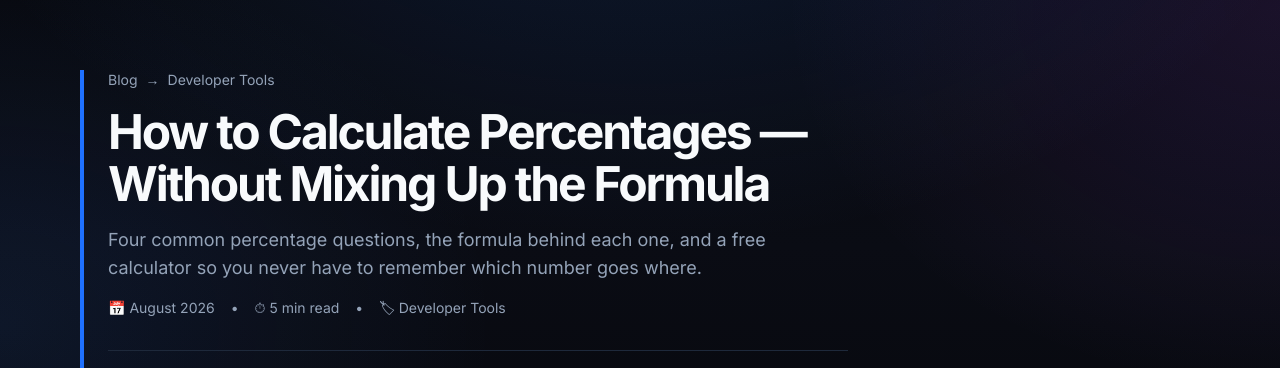
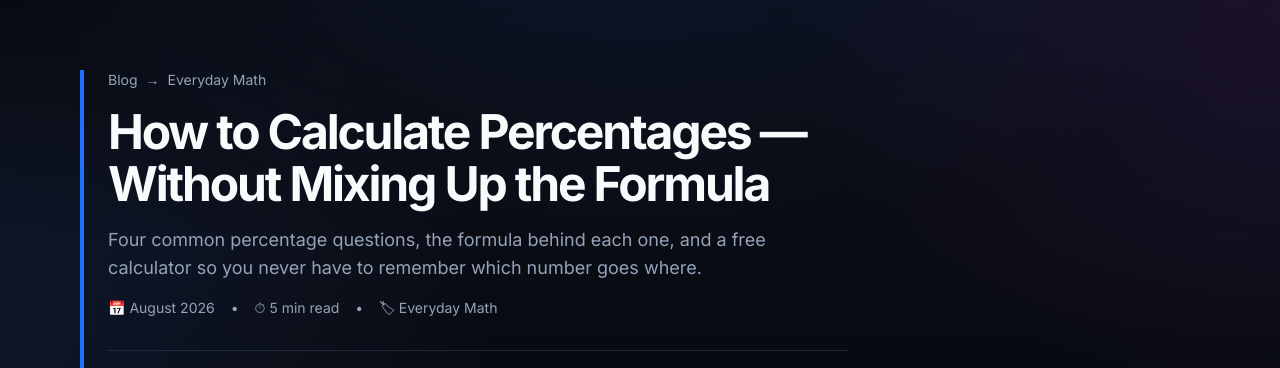
Before and after one commit to surajkumar122024-star/ok01, a Next.js app: page /blog/percentage-calculator-guide in a window 1280 px wide. Shown: the part 154-522 px from the top of the page. Built offline with nearby package versions, Linux system fonts and the light colour scheme.

Commit message:
Correct percentage guide category

```diff
--- a/src/app/blog/percentage-calculator-guide/page.tsx
+++ b/src/app/blog/percentage-calculator-guide/page.tsx
@@ -24,7 +24,7 @@ export default function PercentageCalculatorGuideArticle() {
           <div className="flex items-center gap-2 text-sm text-muted-foreground">
             <Link href="/blog" className="hover:text-foreground">Blog</Link>
             <span>→</span>
-            <span>Developer Tools</span>
+            <span>Everyday Math</span>
           </div>
           <h1 className="text-4xl md:text-5xl font-bold tracking-tight leading-tight">
             How to Calculate Percentages — Without Mixing Up the Formula
@@ -37,7 +37,7 @@ export default function PercentageCalculatorGuideArticle() {
             <span>•</span>
             <span>⏱ 5 min read</span>
             <span>•</span>
-            <span>🏷 Developer Tools</span>
+            <span>🏷 Everyday Math</span>
           </div>
         </div>
 
```
